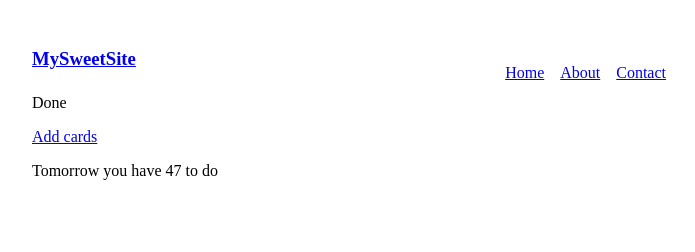
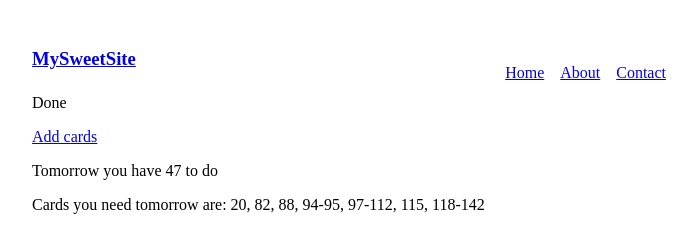
Before and after one commit to OutWooods/memory-gatsby, a Gatsby site: page / in a window 1280 px wide. Shown: the whole page, without its empty margins (283-978 px from the left). Built offline with nearby package versions, Linux system fonts and the light colour scheme; Gatsby itself is replaced by a stand-in of ours.

Commit message:
format tomorrows cards more easily

```diff
--- a/src/pages/index.tsx
+++ b/src/pages/index.tsx
@@ -8,6 +8,7 @@ import { CARD_ACTION } from '../store/actions';
 import { isTomorrow } from 'date-fns';
 import ListLink from '../components/listLink';
 import defaultData from '../store/defaultData';
+import { formatter } from '../utils/formatter';
 
 const cardConstructor = (card: MemoryCard, dispatch: (cardAction: CardAction) => void, showPause = true) => (
     <Card
@@ -29,7 +30,7 @@ const IndexPage = (): JSX.Element => {
     if (todaysCards.length !== 0) {
         return (
             <Layout>
-                <p>Cards you need today are: {todaysCards.map((card) => card.id).join(' ')}</p>
+                <p>Cards you need today are: {formatter(todaysCards.map((card) => card.id))}</p>
                 {cardConstructor(todaysCards[0], dispatch)}
             </Layout>
         );
@@ -46,16 +47,15 @@ const IndexPage = (): JSX.Element => {
     }
 
     const practiseCards = cards.filter((card) => showForPractise(card));
-    const tomorrowsCards = cards.filter((card) => isTomorrow(card.nextDate)).length;
+    const tomorrowsCards = cards.filter((card) => isTomorrow(card.nextDate));
+
     return (
         <Layout>
             <p>Done</p>
             <ListLink to="/new">Add cards</ListLink>
             {practiseCards.length !== 0 && <ListLink to="/wrong">Add cards</ListLink>}
-            <p>Tomorrow you have {tomorrowsCards} to do</p>
-            {practiseCards.length !== 0 && (
-                <button onClick={() => dispatch({ type: WRONG_VISIBILITY.SHOW })}>Practise wrong cards</button>
-            )}
+            <p>Tomorrow you have {tomorrowsCards.length} to do</p>
+            <p>Cards you need tomorrow are: {formatter(tomorrowsCards.map((card: MemoryCard) => card.id))}</p>
         </Layout>
     );
 };
--- /dev/null
+++ b/src/utils/formatter.ts
@@ -0,0 +1,44 @@
+export const formatter = (ids: number[]): string => {
+    let message = '';
+    let chainNumber: number | undefined = undefined;
+    let lastNumber: number | undefined = undefined;
+    ids.forEach((id) => {
+        if (!lastNumber) {
+            lastNumber = id;
+            return;
+        }
+
+        if (lastNumber === id - 1) {
+            if (!chainNumber) {
+                chainNumber = lastNumber;
+            }
+
+            lastNumber = id;
+            return;
+        }
+
+        if (chainNumber) {
+            message += `${chainNumber}-${lastNumber}, `;
+            chainNumber = undefined;
+            lastNumber = id;
+            return;
+        }
+
+        message += `${lastNumber}, `;
+        lastNumber = id;
+    });
+
+    if (lastNumber && chainNumber) {
+        return message + `${chainNumber}-${lastNumber}`;
+    }
+
+    if (lastNumber && message === '') {
+        return message + `${lastNumber}`;
+    }
+
+    if (lastNumber) {
+        return message + `${lastNumber}`;
+    }
+
+    return message;
+};
```
Also changed, not shown: project-plan.md (+1 -3 lines), src/utils/formatter.spec.ts (added, +29 -0 lines).
